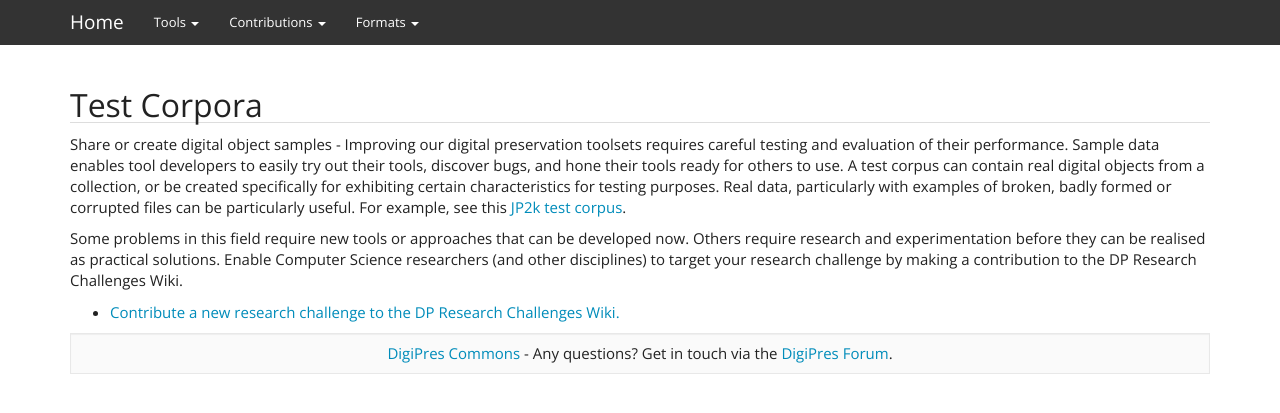
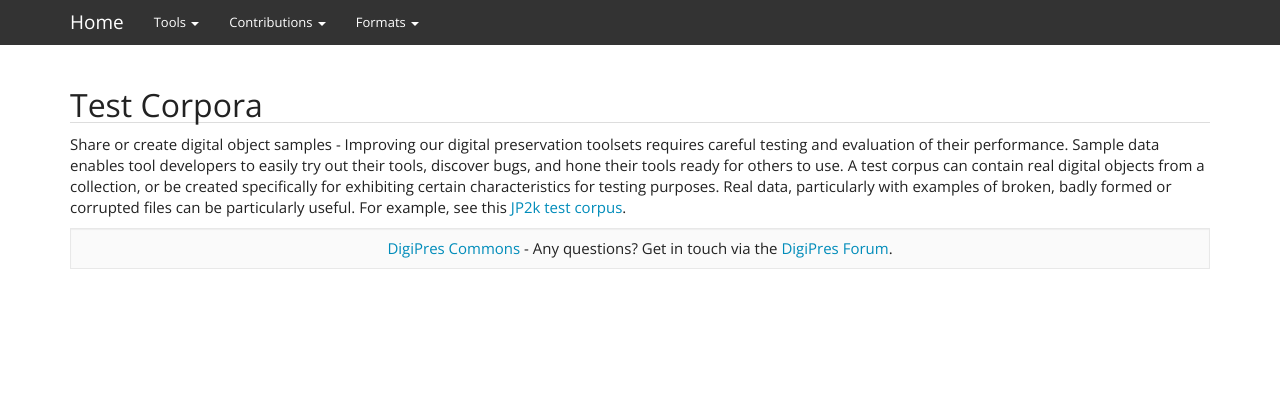
Before and after one commit to digipres/awesome-digital-preservation, a Jekyll site: the page built from real_data_main.md, in a window 1280 px wide. Shown: the top 413 px of the page. Built offline with Jekyll 4.4.1, drawn with Linux system fonts in a browser that asks for light colours.

Commit message:
Update real_data_main.md

```diff
--- a/real_data_main.md
+++ b/real_data_main.md
@@ -4,6 +4,3 @@ permalink: /test-corpora/
 ---
 
 Share or create digital object samples - Improving our digital preservation toolsets requires careful testing and evaluation of their performance. Sample data enables tool developers to easily try out their tools, discover bugs, and hone their tools ready for others to use. A test corpus can contain real digital objects from a collection, or be created specifically for exhibiting certain characteristics for testing purposes. Real data, particularly with examples of broken, badly formed or corrupted files can be particularly useful. For example, see this [JP2k test corpus](https://github.com/openplanets/format-corpus/tree/master/jp2k-test).
-
-Some problems in this field require new tools or approaches that can be developed now. Others require research and experimentation before they can be realised as practical solutions. Enable Computer Science researchers (and other disciplines) to target your research challenge by making a contribution to the DP Research Challenges Wiki.
-* [Contribute a new research challenge to the DP Research Challenges Wiki.](http://sokrates.ifs.tuwien.ac.at/wiki/index.php/Main_Page)
```
